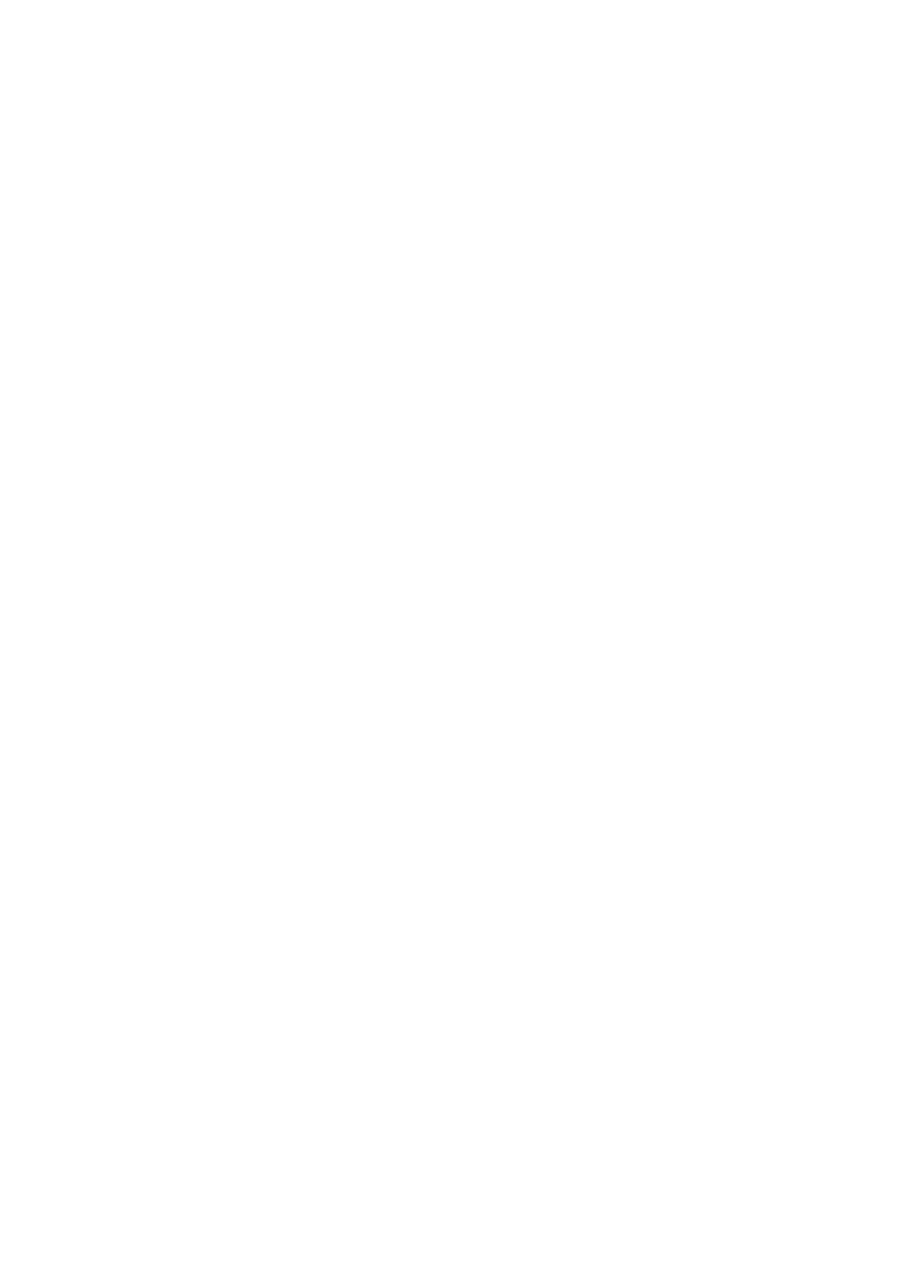
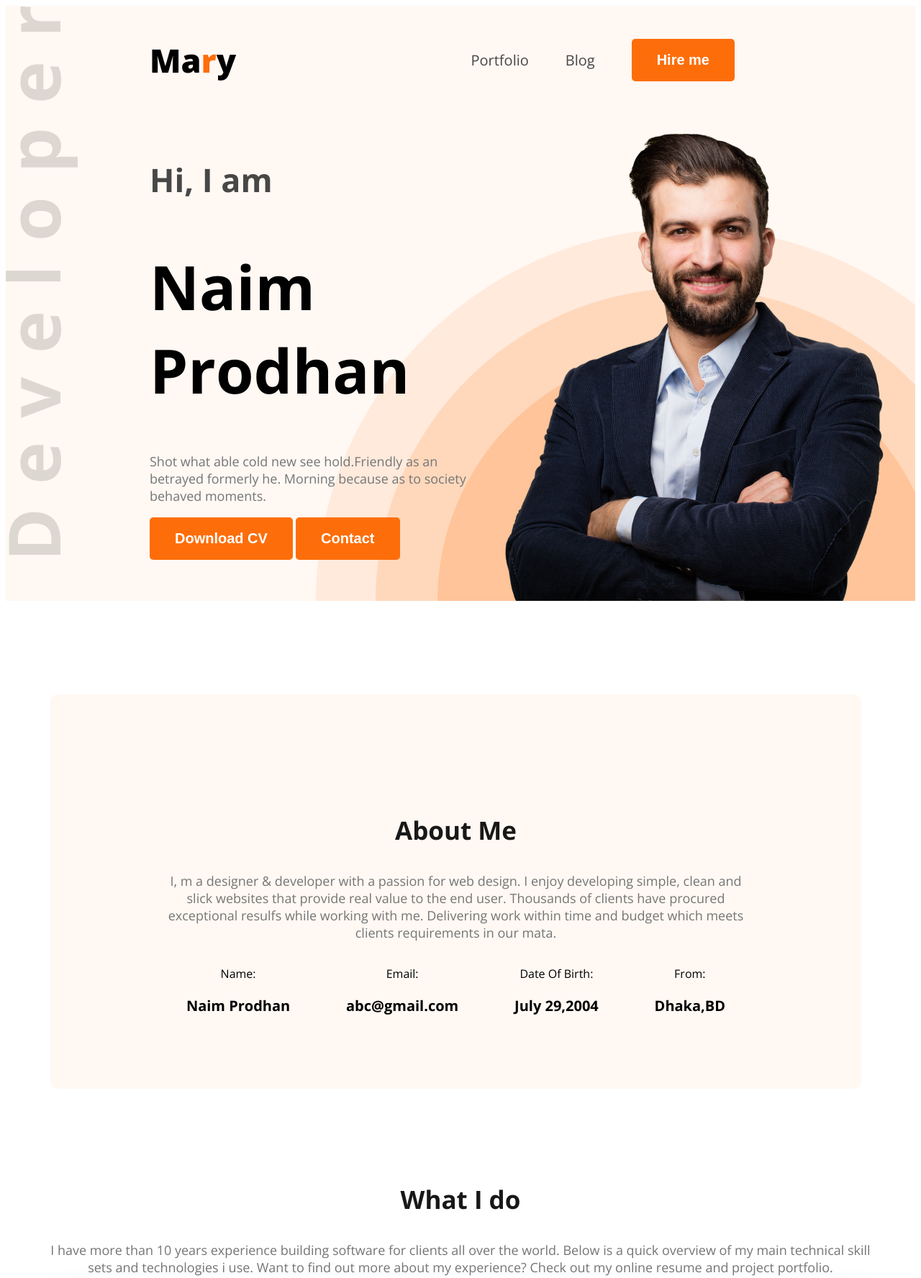
Before and after one commit to naim143-2/web-developer-portfolio, a plain HTML site: page index.html in a window 1280 px wide. Shown: the top 1776 px of the page at 72% size. Before the commit the page ends 800 px from the top, so only its background shows below. Drawn offline with nearby package versions, Linux system fonts and the light colour scheme.

Commit message:
portfolio

```diff
--- a/index.html
+++ b/index.html
@@ -4,12 +4,83 @@
     <meta charset="UTF-8">
     <meta name="viewport" content="width=device-width, initial-scale=1.0">
     <title>web developer portfolio</title>
+    <link rel="preconnect" href="https://fonts.googleapis.com">
+<link rel="preconnect" href="https://fonts.gstatic.com" crossorigin>
+<link href="https://fonts.googleapis.com/css2?family=Open+Sans:ital,wght@0,300..800;1,300..800&display=swap" rel="stylesheet">
+    <link rel="stylesheet" href="styles/portfolio.css">
 </head>
-<body>
-    <header>
+<body class="open-sans-normal">
+    <header class="header secondary-bg">
+        <nav>
+            <h3 class="nav-title">Ma<span class="text-primary">r</span>y</h3>
+            <ul>
+                <li><a class="dark-2" href="">Portfolio</a></li>
+                <li><a class="dark-2" href="">Blog</a></li>
+                <li><a href=""><button class="btn-primary">Hire me</button></a></li>
+            </ul>
+        </nav>
+        <div class="banner">
+        <div class="banner-content">
+            <h4 class="banner-greetings dark-2">Hi, I am</h4>
+            <h1 class="banner-title">Naim Prodhan</h1>
+            <p class="banner-discription">Shot what able cold new see hold.Friendly as an betrayed formerly he. Morning because as to society behaved moments.</p>
+            <button class="btn-primary">Download CV</button>
+            <button class="btn-primary">Contact</button>
+        </div>
+        <img class="banner-profile-pic" src="images/hardy.png" alt="">
 
     </header>
     <main>
+        <section class="about secondary-bg">
+            <h3 class="section-title">About Me</h3>
+            <p class="section-description">
+                I, m a designer & developer with a passion for web design. I enjoy developing simple, clean and slick websites that provide real value to the end user. Thousands of clients have procured exceptional resulfs while working with me. Delivering work within time and budget which meets clients requirements in our mata.
+            </p>
+            <div class="about-items">
+            <div class="about-item">
+                <p class="item-title">Name:</p>
+                <p class="item-description">Naim Prodhan</p>
+            </div>
+            <div class="about-item">
+                <p class="item-title">Email:</p>
+                <p class="item-description">abc@gmail.com</p>
+            </div>
+            <div class="about-item">
+                <p class="item-title">Date Of Birth:</p>
+                <p class="item-description">July 29,2004</p>
+            </div>
+            <div class="about-item">
+                <p class="item-title">From:</p>
+                <p class="item-description">Dhaka,BD</p>
+            </div>
+        </section>
+        <!-- what i do section start -->
+         <section class="skills">
+            <h3 class="section-title text-center">What I do</h3>
+            <p class="section-description text-center">I have more than 10 years experience building software for clients all over the world. Below is a quick overview of my main technical skill sets and technologies i use. Want to find out more about my experience? Check out my online resume and project portfolio.</p>
+            <div class="skills-container">
+            <!-- .skill*4>img+h4.skill-title+p.skill-description -->
+            <div class="skill">
+                <img src="images/icons/js.png" alt="">
+                <h4 class="skill-title">Vanilla JavaScript</h4>
+                <p class="skill-description">List skill/technologies here. You can change the icon above to any of the 1500+ FontAwesome 5 free icons available. Aenean commodo ligula eget dolor.</p>
+            </div>
+            <div class="skill">
+                <img src="images/icons/react.png" alt="">
+                <h4 class="skill-title">React</h4>
+                <p class="skill-description">List skill/technologies here. You can change the icon above to any of the 1500+ FontAwesome 5 free icons available. Aenean commodo ligula eget dolor.</p>
+            </div>
+            <div class="skill">
+                <img src="images/icons/nodejs.png" alt="">
+                <h4 class="skill-title">Node.js</h4>
+                <p class="skill-description">List skill/technologies here. You can change the icon above to any of the 1500+ FontAwesome 5 free icons available. Aenean commodo ligula eget dolor.</p>
+            </div>
+            <div class="skill">
+                <img src="images/icons/mongo.png" alt="">
+                <h4 class="skill-title">MongoDB</h4>
+                <p class="skill-description">List skill/technologies here. You can change the icon above to any of the 1500+ FontAwesome 5 free icons available. Aenean commodo ligula eget dolor.</p>
+            </div>
+         </section>
 
     </main>
     <footer>
--- /dev/null
+++ b/styles/portfolio.css
@@ -0,0 +1,137 @@
+
+
+.open-sans-normal{
+  font-family: "Open Sans", serif;
+  font-optical-sizing: auto;
+
+  font-style: normal;
+  font-variation-settings:
+    "wdth" 100;
+}
+/* header */
+.header{
+  background-image:url('/images/developer.png'),url('/images/header_bg.png') ;
+  background-repeat: no-repeat;
+  background-position: top left, bottom right;
+}
+/* shared style */
+.text-primary{
+  color: #FD6E0A;
+}
+.dark-2{
+  color: #474747;
+}
+nav ul{
+  display: flex;
+  align-items: center;
+}
+.section-title{
+  font-size: 35px;
+  font-weight: bold;
+  color: #181818;
+}
+.section-description{
+  font-size: 18px;
+  color: #757575;
+}
+.secondary-bg{
+  background-color: #FFF8F3;
+}
+.text-center{
+  text-align: center;
+}
+
+/* Nav styles */
+nav{
+    display: flex;
+    align-items: center;
+    justify-content: space-between;
+    margin: 0px 200px;
+}
+.nav-title{
+  font-weight: 800;
+  font-size: 45px;
+}
+nav ul li{
+  list-style: none;
+  margin-right: 51px;
+}
+nav li a{
+  text-decoration: none;
+  font-size: 20px;
+}
+.btn-primary{
+  background-color: #FD6E0A;
+  color: white;
+  font-size: 20px;
+  font-weight: bold;
+  padding: 18px 35px;
+  border: none;
+  border-radius: 5px;
+}
+/* Banner style  */
+
+
+.banner-greetings{
+  font-size: 45px;
+  font-weight: 600px;
+}
+.banner-title{
+  font-weight: bold;
+  font-size: 85px;
+}
+.banner-discription{
+  color: #757575;
+  font-size: 18px
+
+}
+.banner-profile-pic{
+  width: 584px;height: 676px;
+}
+.banner{
+  display: flex;
+  justify-content: space-between;
+  margin: 0 35px 0 200px;
+
+}
+.banner-content{
+  width: 580px;
+}
+/* main style */
+main{
+  max-width: 1140px;
+  margin: 0 auto;
+
+}
+main section{
+margin-top: 130px;
+margin-bottom: 130px;
+}
+/* about style */
+.about{
+  border-radius: 10px;
+  padding: 130px 150px;
+  text-align: center;
+  margin-top: 130px;
+  width: 827px;height: 288px;
+}
+.about-items{
+  display: flex;
+  justify-content: space-around;
+}
+.item-description{
+  font-weight: bold;
+  font-size: 20px;
+
+}
+/* skill section styles */
+.skills-container{
+  display: flex;
+  gap: 24px;
+}
+.skill{
+  padding: 30px;
+  border-radius: 5px;
+  box-shadow: 0px 6px 50px 0px rgba(0, 0, 0, 0.06);;
+
+}
```
